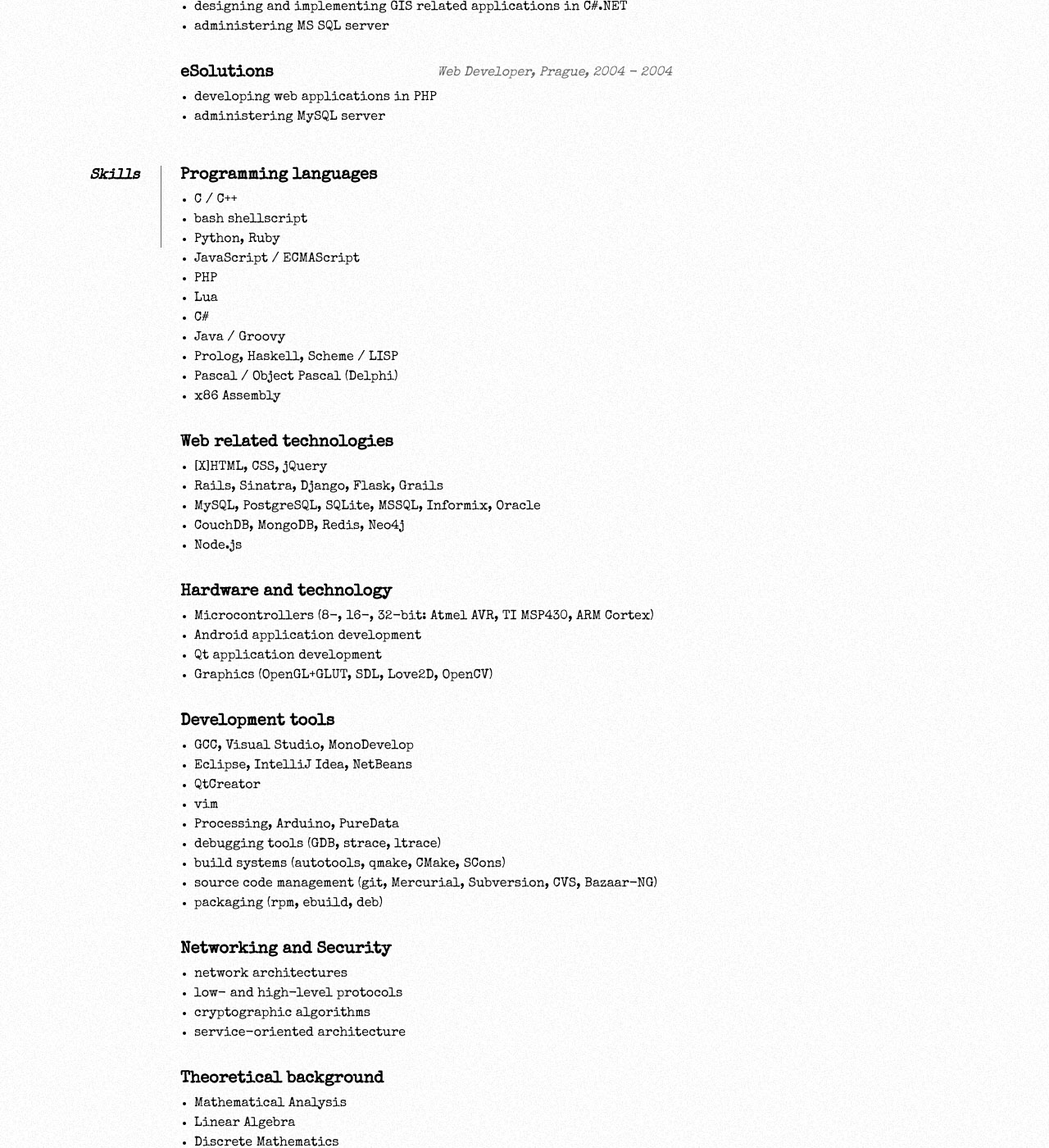
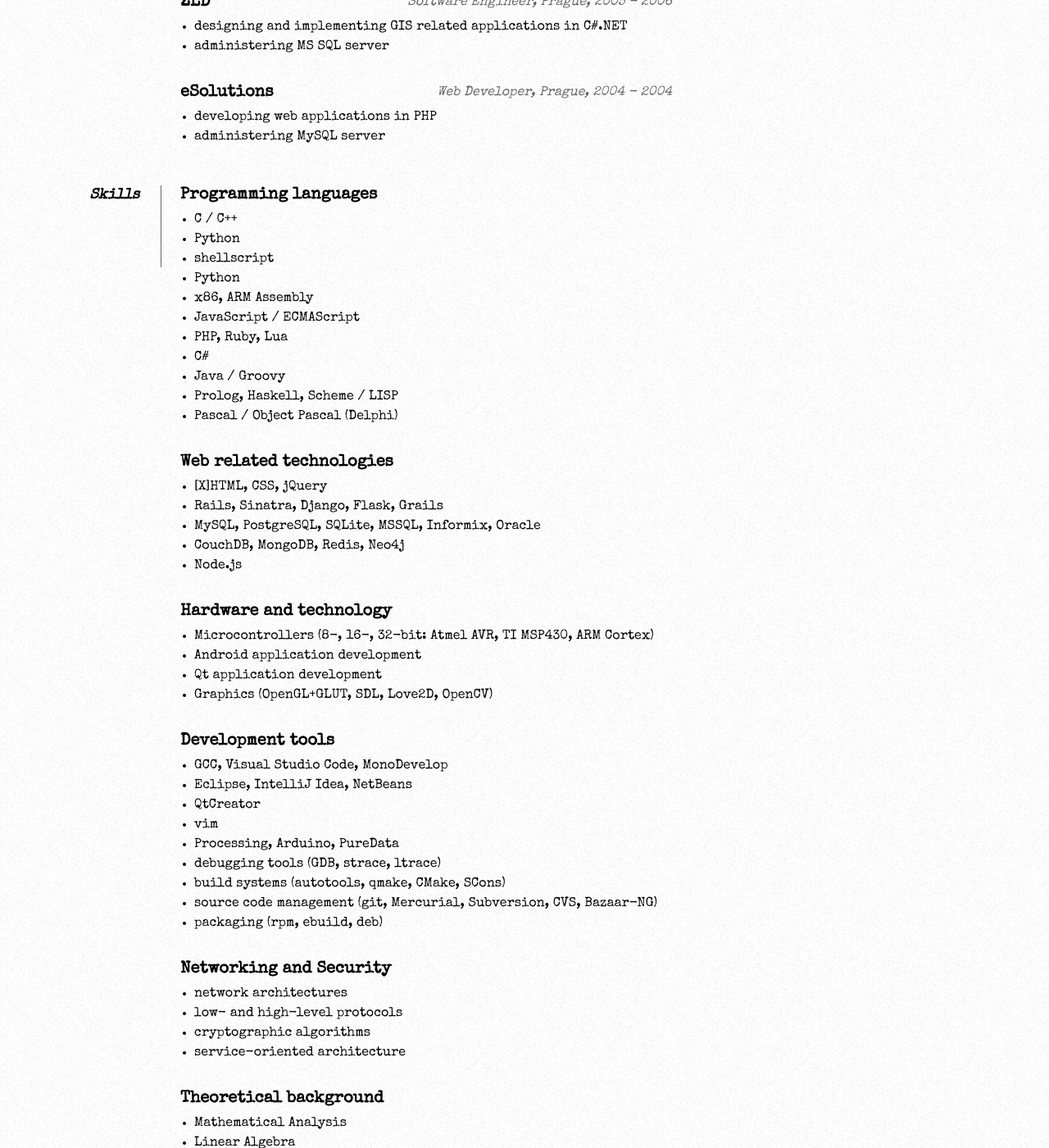
Before and after one commit to prusnak/rusnak.io, a Jekyll site: the page cargo/cv/index.html, which Jekyll copies as it is, in a window 1280 px wide and 1400 px high, scrolled down 821 px. Shown: the whole window at 82% size. Built offline with Jekyll 4.4.1, drawn with Linux system fonts in a browser that asks for light colours; some web fonts are replaced; some of the changed text lies outside the part shown.

Commit message:
update cv

```diff
--- a/cargo/cv/index.html
+++ b/cargo/cv/index.html
@@ -3,8 +3,8 @@
 <head>
   <meta http-equiv="Content-Type" content="text/html; charset=utf-8"/>
   <title>Pavol Rusnák CV</title>
-  <link href='http://fonts.googleapis.com/css?family=Special+Elite' rel='stylesheet' type='text/css'>
-  <link href='http://fonts.googleapis.com/css?family=La+Belle+Aurore' rel='stylesheet' type='text/css'>
+  <link href='https://fonts.googleapis.com/css?family=Special+Elite' rel='stylesheet' type='text/css'>
+  <link href='https://fonts.googleapis.com/css?family=La+Belle+Aurore' rel='stylesheet' type='text/css'>
   <style type="text/css">
     * { margin: 0; padding: 0; }
     body { font-size: 16px; font-family: 'Special Elite', cursive; line-height: 24px; background: url('noise.jpg'); }
@@ -35,9 +35,8 @@
       <h1 class="fn">M.Sc. Pavol Rusnák</h1>
       <p>
         Email: <a class="email" href="mailto:stick@gk2.sk">stick@gk2.sk</a><br />
-        Jabber/XMPP: <a class="xmpp" href="xmpp:stick@gk2.sk">stick@gk2.sk</a><br />
-        GitHub: <a class="url" href="http://github.com/prusnak" target="_blank">prusnak</a><br >
-        Twitter: <a class="url" href="http://twitter.com/prusnak" target="_blank">prusnak</a>
+        GitHub: <a class="url" href="https://github.com/prusnak" target="_blank">prusnak</a><br />
+        Twitter: <a class="url" href="https://twitter.com/pavolrusnak" target="_blank">pavolrusnak</a>
       </p>
     </div>
     <div id="objective">
@@ -89,16 +89,16 @@
         <h2>Programming languages</h2>
         <ul>
           <li>C / C++</li>
-          <li>bash shellscript</li>
-          <li>Python, Ruby</li>
+          <li>Python</li>
+          <li>shellscript</li>
+          <li>Python</li>
+          <li>x86, ARM Assembly</li>
           <li>JavaScript / ECMAScript</li>
-          <li>PHP</li>
-          <li>Lua</li>
+          <li>PHP, Ruby, Lua</li>
           <li>C#</li>
           <li>Java / Groovy</li>
           <li>Prolog, Haskell, Scheme / LISP</li>
           <li>Pascal / Object Pascal (Delphi)</li>
-          <li>x86 Assembly</li>
         </ul>
         <h2>Web related technologies</h2>
         <ul>
@@ -117,7 +117,7 @@
         </ul>
         <h2>Development tools</h2>
         <ul>
-          <li>GCC, Visual Studio, MonoDevelop</li>
+          <li>GCC, Visual Studio Code, MonoDevelop</li>
           <li>Eclipse, IntelliJ Idea, NetBeans</li>
           <li>QtCreator</li>
           <li>vim</li>
```
Also changed, not shown: other parts of cargo/cv/index.html (+1 -0 lines).
